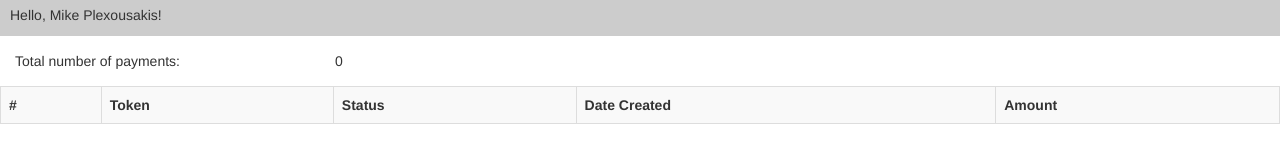
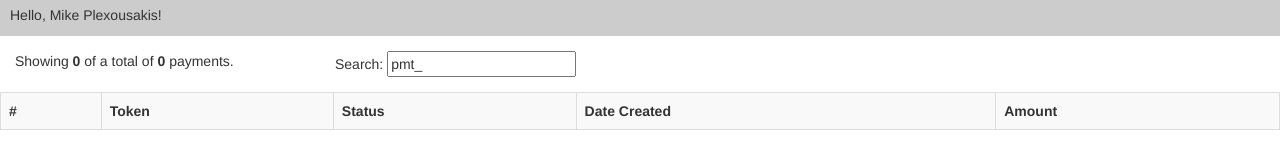
Before and after one commit to mplexus/agora, a website: page app/index.html in a window 1280 px wide. Drawn offline with nearby package versions, Linux system fonts and the light colour scheme; no server answers.

Commit message:
Add filter
Add a filter to payment list (an input that binds to the model)
to the payment-list template.

```diff
--- a/app/payment-list/payment-list.component.js
+++ b/app/payment-list/payment-list.component.js
@@ -13,5 +13,6 @@ angular.
         $scope.payments = res.data.items;
         $scope.totalNumber = res.data.total;
       });
+      $scope.query="pmt_";
     }
   });
--- a/app/payment-list/payment-list.template.html
+++ b/app/payment-list/payment-list.template.html
@@ -1,7 +1,11 @@
 <div class='row'>
   <div class="panel-body">
-    <div class="col-lg-3 col-md-3 col-sm-6 col-xs-6">Total number of payments: </div>
-    <div class="col-lg-9 col-md-9 col-sm-6 col-xs-6">{{totalNumber}}</div>
+    <div class="col-lg-3 col-md-3 col-sm-6 col-xs-6">
+      Showing <strong>{{(payments | filter:query).length}}</strong> of a total of <strong>{{totalNumber}}</strong> payments.
+    </div>
+    <div class="col-lg-9 col-md-9 col-sm-6 col-xs-6">
+      Search: <input ng-model="query" />
+    </div>
   </div>
 </div>
 <div class="container-fluid">
@@ -14,7 +18,7 @@
         <th>Date Created</th>
         <th>Amount</th>
       </tr>
-    <tr ng-repeat="payment in this.payments">
+      <tr ng-repeat="payment in payments | filter:query">
         <td>{{$index + 1}}</td>
         <td>{{payment.token}}</td>
         <td class="{{ payment.status == 'captured' ? 'success' : 'warning' }}">{{payment.status}}</td>
```
Lines whose indentation alone changed are shown as unchanged.
